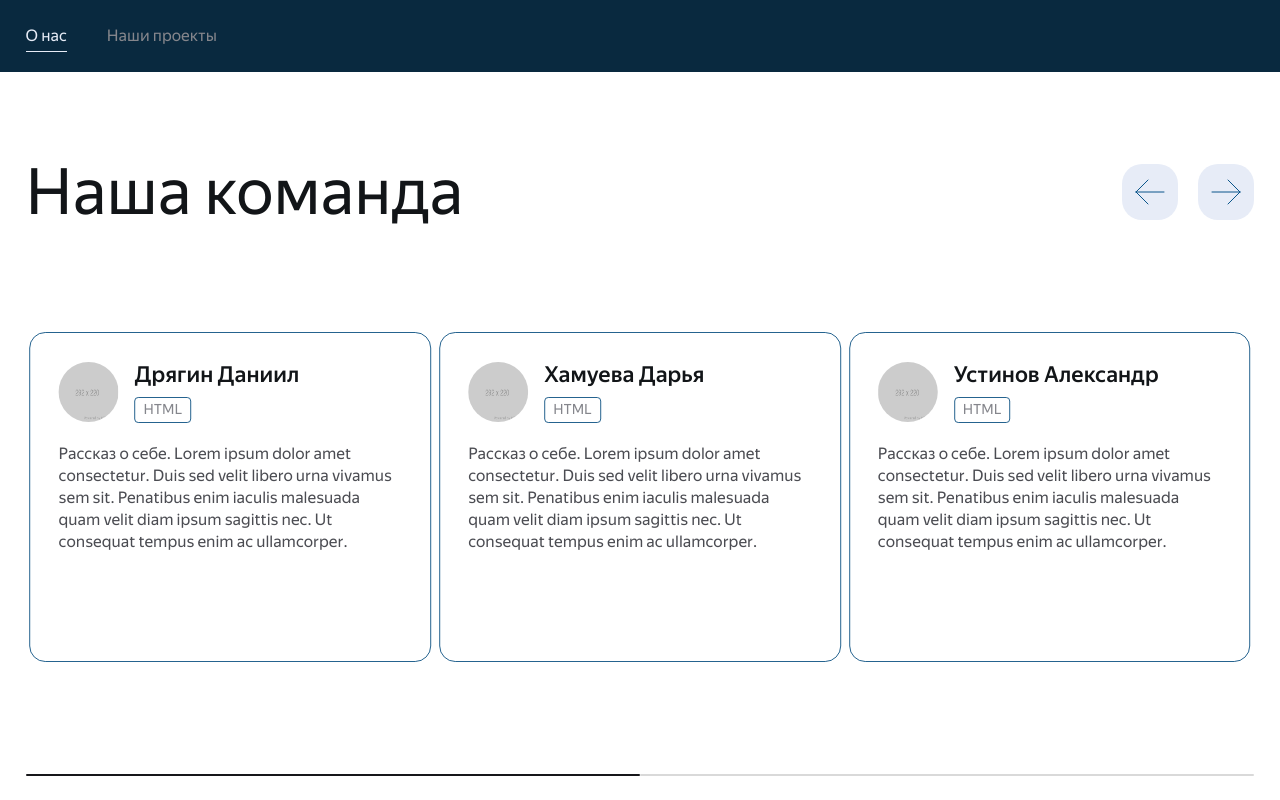
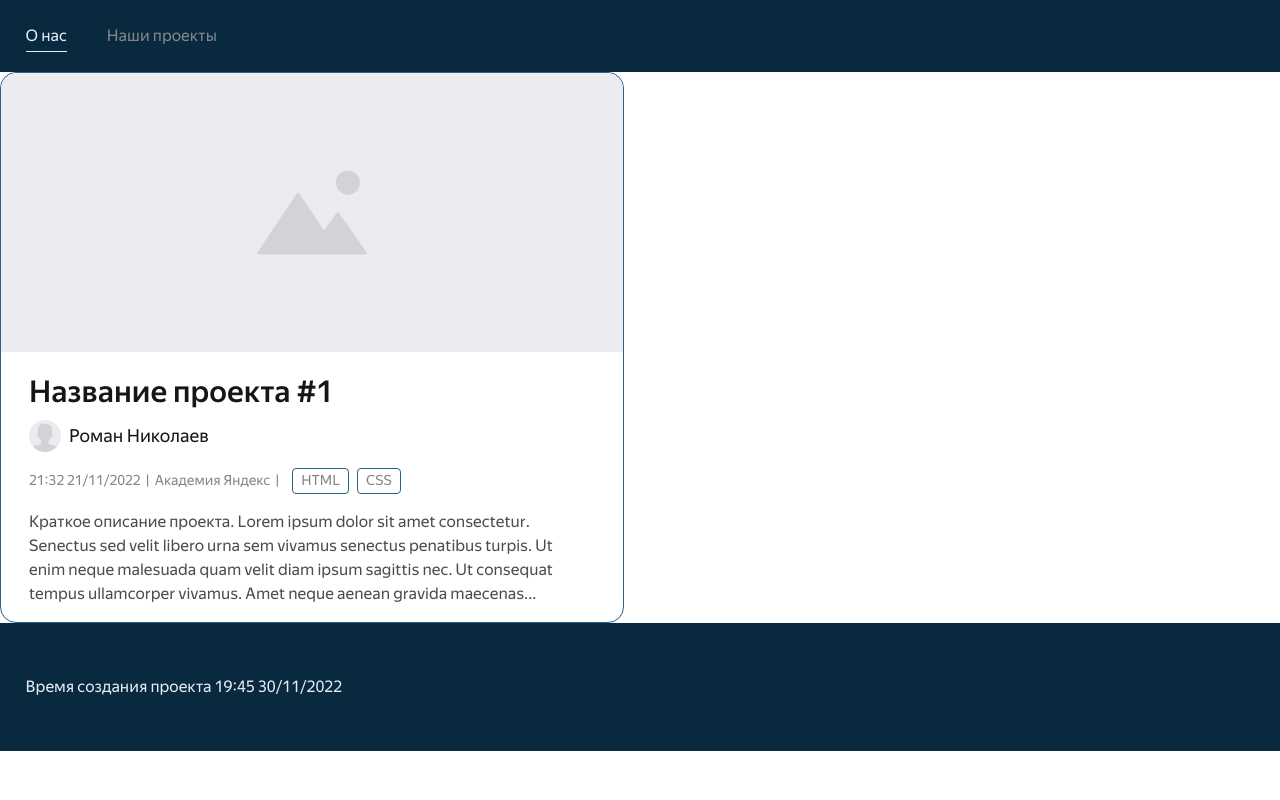
Before and after one commit to SergeiKachenia/Lorem-Ipsum-Team-landing, a React (Create React App) app: page / in a window 1280 px wide. Shown: the top 800 px of the page. Built offline with nearby package versions, Linux system fonts and the light colour scheme.

Commit message:
feat: наработки карточки проекта

```diff
--- a/src/App.tsx
+++ b/src/App.tsx
@@ -1,18 +1,20 @@
-import AboutUsPage from 'pages/AboutUsPage';
 import React from 'react';
 import { BrowserRouter, Routes, Route } from 'react-router-dom';
 
 import Footer from './components/Footer/Footer';
 import Header from './components/Header/Header';
+import { ProjectCards } from './components/ProjectCards/ProjectCards';
+import AboutUsPage from './pages/AboutUsPage';
 
 export const App: React.FC = (): JSX.Element => {
   return (
     <BrowserRouter>
       <Header />
       <main>
-        <Routes>
-          <Route index element={<AboutUsPage />} />
-        </Routes>
+        <ProjectCards />
+        {/* <Routes> */}
+        {/*  <Route index element={<AboutUsPage />} /> */}
+        {/* </Routes> */}
       </main>
       <Footer />
     </BrowserRouter>
--- a/src/components/ProjectCards/ProjectCard/ProjectCard.module.scss
+++ b/src/components/ProjectCards/ProjectCard/ProjectCard.module.scss
@@ -1 +1,75 @@
 @import "styles/global";
+
+.wrapper {
+  box-sizing: content-box;
+  width: 100%;
+  max-width: 622px;
+
+  background: $color-white;
+  border: 1px solid $color-main-blue;
+  border-radius: 16px;
+
+  .preview {
+    @include no-selection;
+    pointer-events: none;
+
+    display: block;
+
+    max-width: 100%;
+    max-height: 280px;
+
+    border-radius: 16px 16px 0 0;
+  }
+
+  .info {
+    padding: 16px 52px 16px 28px;
+
+    .title {
+      @include medium-text(30px, 48px, $color-another-main-text);
+      margin: 0 0 4px;
+    }
+
+    .author {
+      @include flex(row, flex-start, center);
+      @include regular-text(18px, 24px, $color-another-main-text);
+
+      margin-bottom: 16px;
+
+      font-style: normal;
+
+      &Avatar {
+        @include icon-size(32px, 32px);
+        @include no-selection;
+        pointer-events: none;
+
+        display: block;
+
+        margin-right: 8px;
+      }
+    }
+
+    .subinfo {
+      @include flex(row, flex-start, center);
+
+      @include regular-text(14px, 20px, $color-grey-text);
+      gap: 5px;
+
+      margin-bottom: 16px;
+
+      .company {
+        font-style: normal;
+      }
+
+      .technologies {
+        @include flex(row, flex-start, center);
+        gap: 8px;
+
+        margin-left: 8px;
+      }
+    }
+
+    .description {
+      @include regular-text(16px, 24px, $color-dark-grey-text);
+    }
+  }
+}
--- a/src/components/ProjectCards/ProjectCard/ProjectCard.tsx
+++ b/src/components/ProjectCards/ProjectCard/ProjectCard.tsx
@@ -1,11 +1,53 @@
-import React from 'react';
+import React, { useMemo } from 'react';
 
-import styles from './ProjectCards.module.scss';
+import styles from './ProjectCard.module.scss';
 
-export const ProjectCards: React.FC = () => {
+import avatar from '../../../assets/images/avatar.png';
+import defaultImage from '../../../assets/images/defaultProjectImage.png';
+import { StackLabel } from '../../StackLabel/StackLabel';
+
+interface IStackItem {
+  id: number;
+  technology: string;
+}
+
+interface IProjectCardProps {
+  imageUrl: string | null;
+  title: string;
+  authorName: string;
+  date: string;
+  company: string;
+  stack: IStackItem[];
+  description: string;
+}
+
+export const ProjectCard: React.FC<IProjectCardProps> = ({
+  imageUrl,
+  title,
+  authorName,
+  date,
+  company,
+  stack,
+  description,
+}) => {
+  const stackLabels = useMemo(() => {
+    return stack.map((s) => <StackLabel key={s.id} stackName={s.technology} />);
+  }, [stack]);
+
   return (
-    <div>
-      <div>123</div>
-    </div>
+    <article className={styles.wrapper}>
+      <img className={styles.preview} src={imageUrl !== null ? imageUrl : defaultImage} alt='Превью проекта' />
+      <div className={styles.info}>
+        <h1 className={styles.title}>{title}</h1>
+        <address className={styles.author}>
+          <img className={styles.authorAvatar} src={avatar} alt='Аватар' /> {authorName}
+        </address>
+        <div className={styles.subinfo}>
+          <time className={styles.date}>{date}</time>|<address className={styles.company}>{company}</address>|
+          <div className={styles.technologies}>{stackLabels}</div>
+        </div>
+        <p className={styles.description}>{description}</p>
+      </div>
+    </article>
   );
 };
--- a/src/components/ProjectCards/ProjectCards.module.scss
+++ b/src/components/ProjectCards/ProjectCards.module.scss
@@ -0,0 +1 @@
+@import "styles/global";
--- a/src/components/ProjectCards/ProjectCards.tsx
+++ b/src/components/ProjectCards/ProjectCards.tsx
@@ -0,0 +1,25 @@
+import React from 'react';
+
+import { ProjectCard } from './ProjectCard/ProjectCard';
+import styles from './ProjectCards.module.scss';
+
+export const ProjectCards: React.FC = () => {
+  return (
+    <div>
+      <ProjectCard
+        imageUrl={null}
+        title={'Название проекта #1'}
+        authorName={'Роман Николаев'}
+        date={'21:32 21/11/2022'}
+        company={'Академия Яндекс'}
+        stack={[
+          { id: 1, technology: 'HTML' },
+          { id: 2, technology: 'CSS' },
+        ]}
+        description={
+          'Краткое описание проекта. Lorem ipsum dolor sit amet consectetur. Senectus sed velit libero urna sem vivamus senectus penatibus turpis. Ut enim neque malesuada quam velit diam ipsum sagittis nec. Ut consequat tempus ullamcorper vivamus. Amet neque aenean gravida maecenas...'
+        }
+      />
+    </div>
+  );
+};
```
Also changed, not shown: src/assets/images/avatar.png (added), src/assets/images/defaultProjectImage.png (added).
